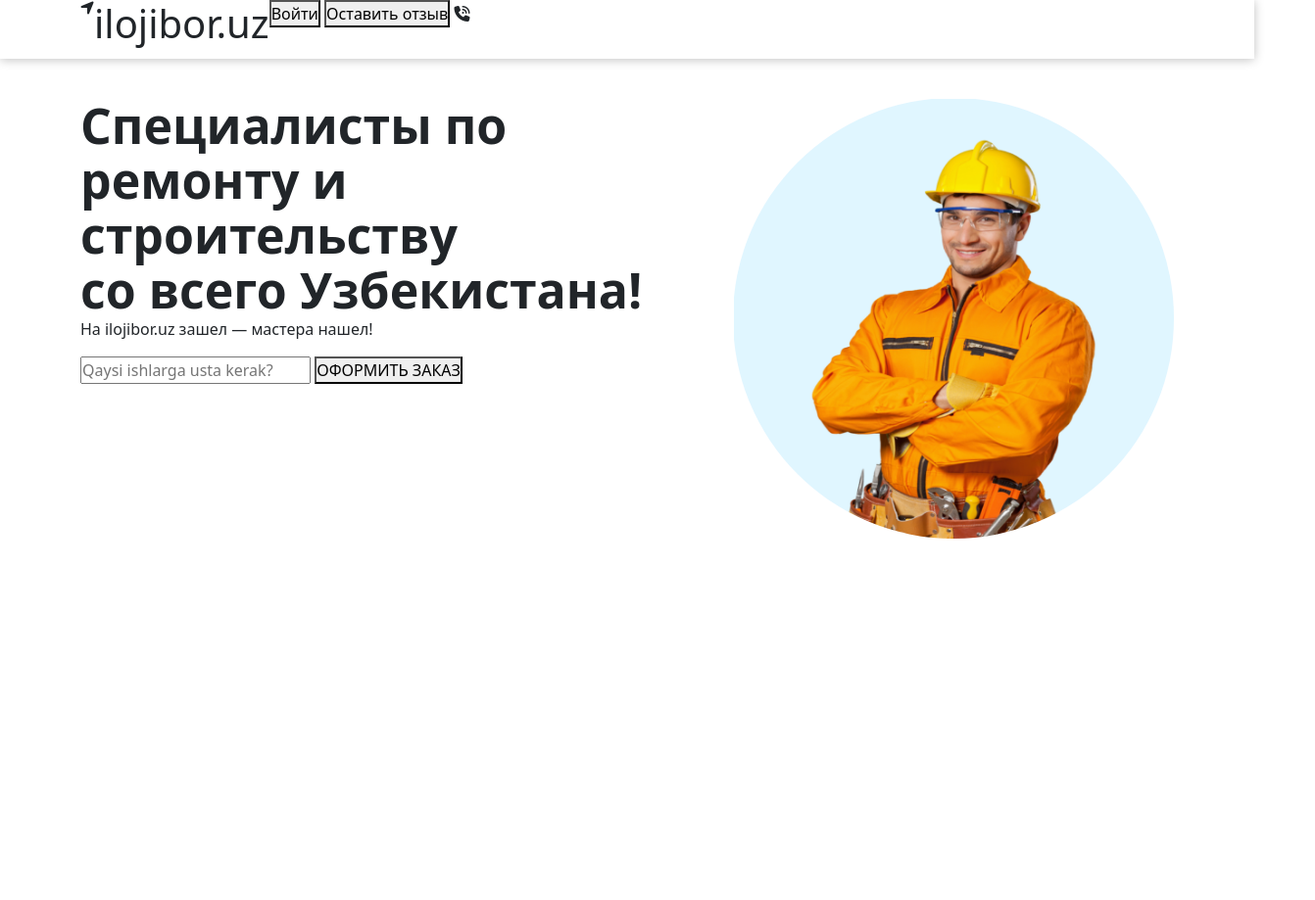
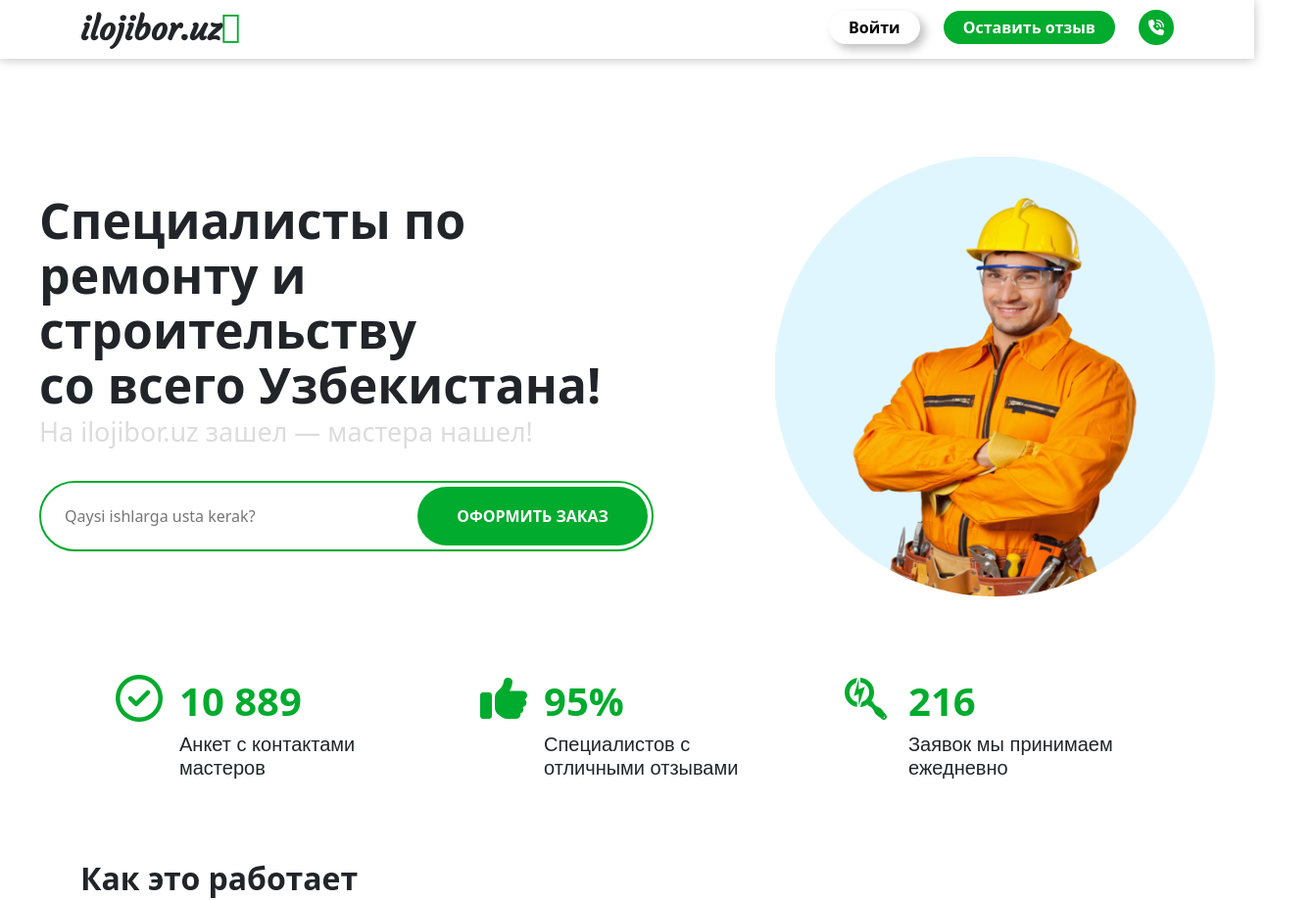
Before and after one commit to Nurmuhammad2008/Hackaton, a plain HTML site: page index.html in a window 1280 px wide. Shown: the top 919 px of the page at 98% size, 1342 px wide, since content can reach past the window. Before the commit the page ends 800 px from the top, so only its background shows below. Drawn offline with nearby package versions, Linux system fonts and the light colour scheme; a web font is replaced by a local one.

Commit message:
first commit

```diff
--- a/index.html
+++ b/index.html
@@ -15,29 +15,29 @@
   />
   <link rel="stylesheet" href="./css/bootstrap.css">
   <link rel="stylesheet" href="./style/index.css" />
-    <title>Hello, world!</title>
+    <title>Ilogibor.uz</title>
   </head>
   <body>
     <nav  id="navbar">
       <div id="flex-center" >
-        <div id="nav-container "  class=" container nav-container">
+        <div id="nav-container"  class=" container nav-container">
           <div id="left-containers " class="d-flex">
+            <h1 id="text-logo" class="margin-on-nav">ilojibor.uz</h1>
             <i
-              class="fa-solid fa-location-arrow margin-on-nav"
-              id="logo-nav"
-            ></i>
-            <h1 id="text-logo" class="margin-on-nav">ilojibor.uz</h1>
+            class="fa-solid fa-location-arrow margin-on-nav logo-nav"
+            id="logo-nav"
+          ></i>
           </div>
-          <div id="right-container" >
-            <button id="registr-btn">Войти</button>
-            <button id="btn-rate">Оставить отзыв</button>
-            <i class="fa-solid fa-phone-volume" id="phone-btn"></i>
+          <div id="right-container" class="right-container">
+            <button id="registr-btn" class="registr-btn">Войти</button>
+            <button id="btn-rate" class="btn-rate">Оставить отзыв</button>
+            <i class="fa-solid fa-phone-volume  phone-btn" id="phone-btn" ></i>
           </div>
         </div>
       </div>
     </nav>
     <section id="section " class="header-section">
-      <div id="section-container" class=" section-container container d-flex">
+      <div id="section-container" class=" section-container d-flex">
         <div id="right-containers-on-section" class="right-containers-on-section">
           <h1 id="text-on-section" class="text-on-section">
             Cпециалисты по <br />
@@ -45,13 +45,13 @@
             всего Узбекистана!
           </h1>
           <p id="p-on">На ilojibor.uz зашел — мастера нашел!</p>
-          <div id="right-cont-search">
+          <div id="right-cont-search" class="right-cont-search">
             <input
               search="search"
               placeholder="Qaysi ishlarga usta kerak?"
               id="input-custom"
             />
-            <button id="btn-zakas">ОФОРМИТЬ ЗАКАЗ</button>
+            <button id="btn-zakas" class="bnt-zakas">ОФОРМИТЬ ЗАКАЗ</button>
           </div>
         </div>
         <div id="left-containers-on-section" class="left-containers-on-section">
@@ -62,8 +62,8 @@
 
     <!-- status block-->
 
-    <!-- <div id="status-block-flex-container">
-      <div class="status_block">
+    <div id="status-block-flex-container">
+      <div class="status_block container d-flex justify-content-around" >
         <div class="icons__and_txt">
           <div class="icons_and_number icon">
             <i class="fa-regular fa-circle-check icons_style"></i>
@@ -80,7 +80,7 @@
           </div>
           <div class="icons_and_number number">
             <h1 class="h1_style">95%</h1>
-            <p class="text_paragrof">Специалистов с отличными отзывами</p>
+            <p class="text_paragrof">Специалистов с  <br> отличными отзывами</p>
           </div>
         </div>
         <div class="icons__and_txt">
@@ -92,10 +92,11 @@
             <p class="text_paragrof">Заявок мы принимаем <br>    ежедневно</p>
           </div>
         </div>
-      </div> -->
+      </div>
     </div>
        <!-- Как это работает -->
-       <!-- <div class="container">
+       <div class="container">
+        <h1 style="    font-size: 32px;font-weight: 600;line-height: 39px;margin-bottom: 32px;">Как это работает</h1>
         <div class="cart__items">
           <div class="cart">
             <img
@@ -162,7 +163,10 @@
             </div>
           </div>
         </div>
-      </div> -->
+      </div>
+      <div class="main_program container" >
+        <img src="images/prog.png" alt="">
+      </div>
     </body>
     <script
     src="https://cdn.jsdelivr.net/npm/bootstrap@5.3.0-alpha1/dist/js/bootstrap.bundle.min.js"
--- a/style/index.css
+++ b/style/index.css
@@ -16,7 +16,7 @@
 
 
 .section-container {
-  column-gap: 20px;
+  column-gap: 123px;
 }
 #navbar {
   z-index: 10;
@@ -35,10 +35,44 @@
 }
 
 .right-containers-on-section  {
-
+padding-top: 97px;
+line-height: 20px;
 }
 .nav-container {
   display: flex;
+  justify-content: space-between;
+  padding-top: 10px;
+}
+
+.bnt-zakas {
+  float: right;
+  border: none ;
+  background-color: #00ab2d;
+  color: white;
+  padding: 20px 40px;
+  border-radius: 50px;
+  font-weight: 700;
+}
+
+.right-cont-search {
+  border:  2px solid #00ab2d;
+  border-radius: 50px;
+  padding: 4px;
+  margin-top: 40px;
+}
+
+.right-cont-search input {
+  border:none;
+  border-radius: 50px;
+  padding: 20px;
+  outline: none;
+
+}
+
+.right-containers-on-section p {
+  color: gainsboro;
+  font-size: 27px;
+  margin-top: 10px;
 }
 
 .left-containers-on-section img {
@@ -46,21 +80,21 @@
   height: 450px;
   border-radius: 50%;
 }
+.left-containers-on-section{
+  padding-top: 59px;
+}
 
 /* status block */
 
 .status_block {
-  position: relative;
-  left: 40px;
-  top: 300px;
+
   display: flex;
-  float: left;
 }
 
 .icons__and_txt {
   width: 300px;
   height: 108px;
-  margin-right:250px;
+
 }
 
 .icons_style {
@@ -79,6 +113,54 @@
 }
 
 
+.logo-nav {
+  color: #00ab2d;
+  font-size: 15px;
+
+}
+
+.registr-btn {
+  border: none;
+  padding: 5px 20px;
+  border-radius: 20px;
+  font-weight: 700;
+  margin-right: 20px;
+  background-color: #fff;
+  box-shadow: 05px 5px 10px silver;
+}
+
+.phone-btn {
+  padding: 10px;
+  border-radius: 50%;
+  background-color: #00ab2d;
+  color: white;
+  font-weight: 700;
+}
+
+.btn-rate {
+  border: none;
+  background-color: #00ab2d;
+  border-radius: 20px;
+  color: white;
+  padding: 5px 20px;
+  margin-right: 20px;
+  font-weight: 700;
+}
+
+.right-container {
+  float: right;
+}
+
+.margin-on-nav {
+  font-family: 'Courgette', cursive;
+  font-size: 33px;
+  font-family: sans-serif;
+  font-weight: bolder;
+
+  font-family: 'Courgette', cursive;
+
+}
+
 
 
 .cart__img {
@@ -86,28 +168,31 @@
 }
 
 .text_paragrof {
-  width: 400px;
   font-size: 1.5rem;
   font-family: sans-serif;
 }
-#status-block-flex-container {
-  display: flex;
-  justify-content: center;
-  align-items: center;
-  width: 100%;
-}
+
 
 
 /* Как это работает */
 
-
+#status-block-flex-container {
+  padding-top: 80px;
+  padding-bottom: 80px;
+}
 .cart__items {
   display: flex;
-  justify-content: center;
+  justify-content: space-evenly;
   align-items: center;
-  float: left;
   position: relative;
-  top: 600px;
+}
+
+.text_paragrof {
+  font-size: 20px;
+  font-weight: 400;
+  line-height: 24px;
+  max-width: 262px;
+  font-size: 20px;
 }
 
 .cart {
@@ -116,22 +201,39 @@
   align-items: center;
   flex-direction: column;
   border-radius: 25px;
-  width: 400px;
-  height: 600px;
   margin-left: 20px;
   margin-right: 20px;
   box-shadow: 20px 20px 50px silver;
+  padding: 40px;
+}
+
+.cart img {
+  width: 200px;
+  height: 200px;
+}
+
+.main_program img {
+  border-radius: 30px;
+}
+
+
+.main_program
+{
+  padding: 100px 0 80px 0;
 }
 
 .cart__title {
-  font-size: 30px;
+  font-size: 18px;
+  font-weight: 500;
+  line-height: 26px;
+  margin-top: 32px;
   text-align: center;
 }
 
 .cart__text {
+  font-size: 14px;
+  font-weight: 400;
+  line-height: 22px;
+  margin-top: 12px;
   text-align: center;
-  font-family: system-ui, -apple-system, BlinkMacSystemFont, "Segoe UI", Roboto,
-    Oxygen, Ubuntu, Cantarell, "Open Sans", "Helvetica Neue", sans-serif;
-  font-size: 25px;
-  font-weight: 200;
 }
```
Also changed, not shown: images/prog.png (added).
